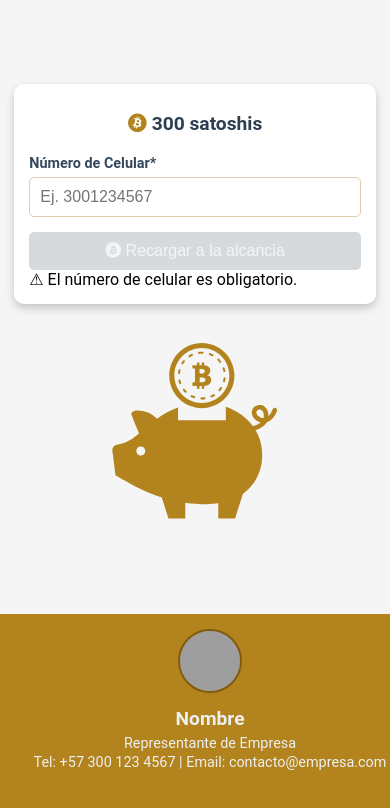
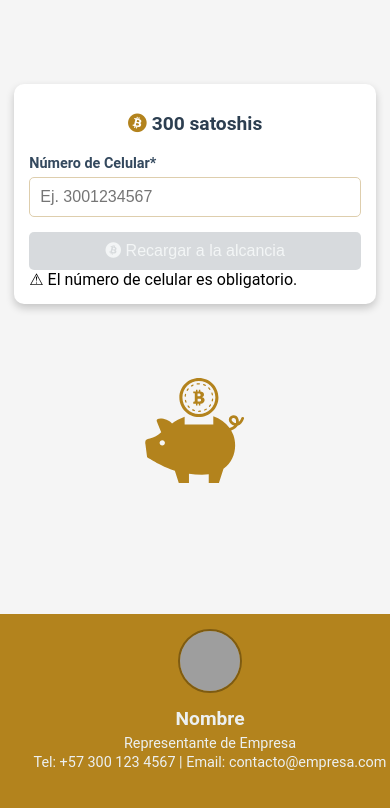
Before and after one commit to Eider22/bismetisb, an Angular app: page / in a window 390 px wide. Shown: the top 808 px of the page. Built offline with nearby package versions, Linux system fonts and the light colour scheme; grey boxes are pictures that could not be loaded.

Commit message:
Se modifica tamaño de  svg de cerdo  alcancia

```diff
--- a/src/app/recarga-qr/recarga-qr.component.css
+++ b/src/app/recarga-qr/recarga-qr.component.css
@@ -200,7 +200,7 @@ svg {
   }
 
   svg {
-    max-width: 50%; /* Ajusta el tamaño del SVG */
+    max-width: 30%; /* Ajusta el tamaño del SVG */
     height: auto;
   }
 
```
